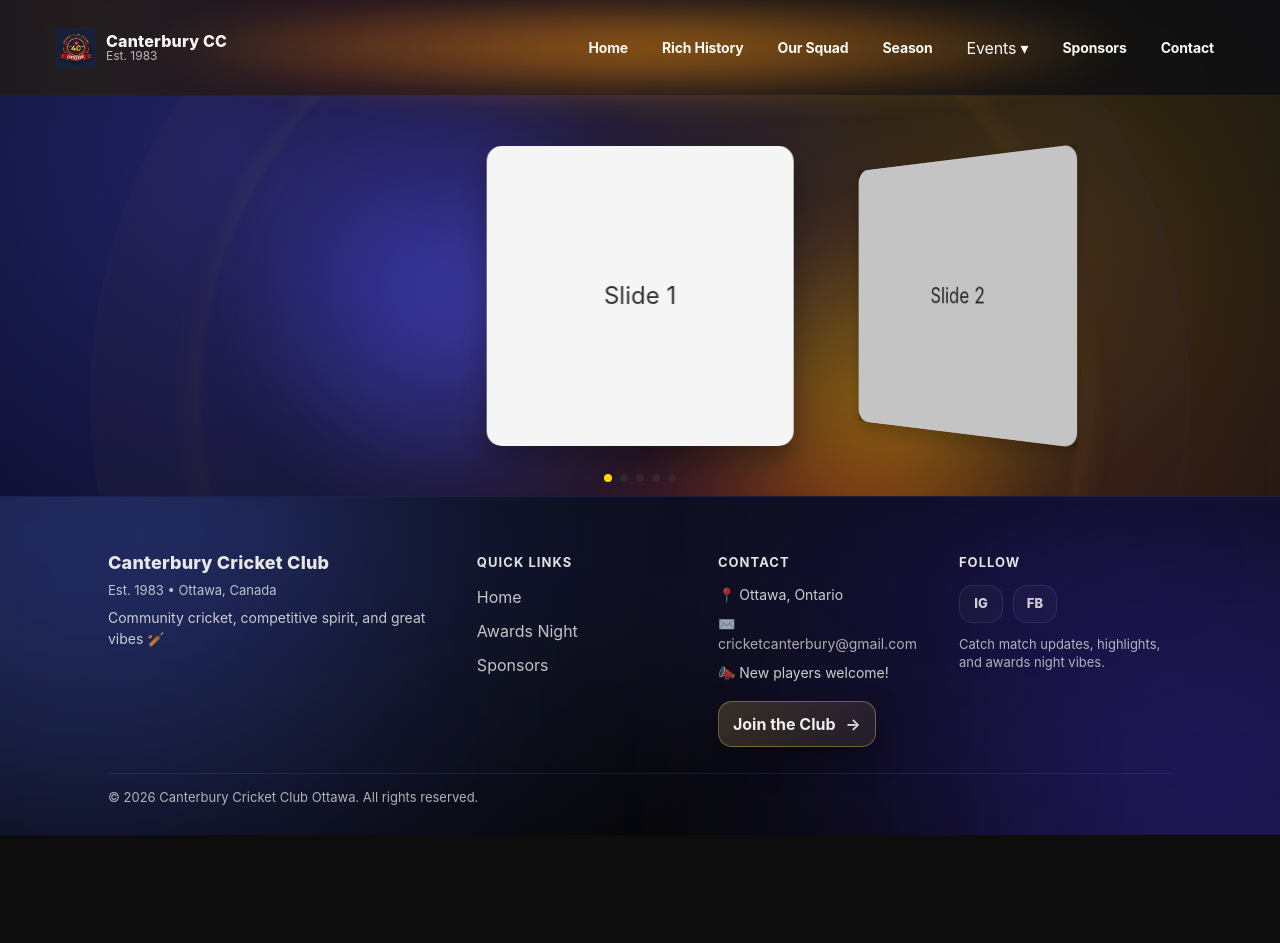
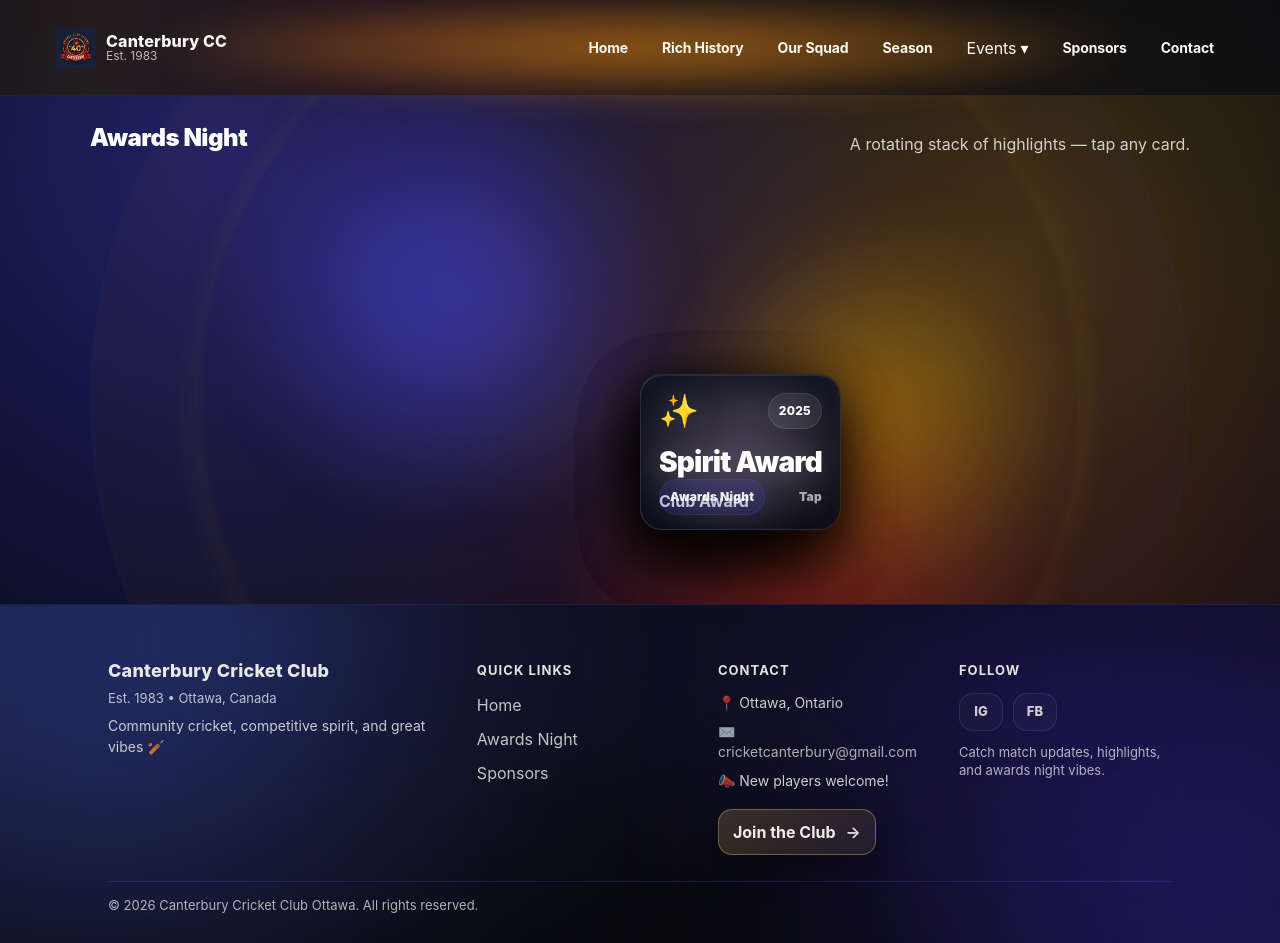
Before and after one commit to snj3vpaul/CanterburyCricket, a React (Vite) app in the folder CanterburyCricket/: page /awards in a window 1280 px wide. Before the commit the page ends 835 px from the top, so only its background shows below. Built offline with nearby package versions, Linux system fonts and the light colour scheme.

Commit message:
CardSwap using GSAP

```diff
--- a/CanterburyCricket/src/components/AwardsCarousel/AwardsCarousel.css
+++ b/CanterburyCricket/src/components/AwardsCarousel/AwardsCarousel.css
@@ -1,55 +1,160 @@
-/* Container styling */
-.awardsSwiper {
-  width: 100%;
-  max-width: 1000px;
-  padding: 50px 0;
+.awardsSwapWrap {
+  width: min(1100px, calc(100% - 36px));
   margin: 0 auto;
+  padding: 24px 0 40px;
 }
 
-/* Each slide */
-.awardsSwiper .swiper-slide {
-  background-color: #f5f5f5;
-  border-radius: 15px;
+.awardsSwapHeader {
+  display: flex;
+  align-items: flex-end;
+  justify-content: space-between;
+  gap: 16px;
+  margin-bottom: 18px;
+}
+
+.awardsSwapTitle {
+  margin: 0;
+  font-weight: 900;
+  letter-spacing: -0.02em;
+}
+
+.awardsSwapSub {
+  margin: 0;
+  opacity: 0.78;
+  max-width: 520px;
+  text-align: right;
+}
+
+.awardsSwapStage {
+  display: grid;
+  place-items: center;
+  padding: 10px 0 0;
+}
+
+/* Award card visuals */
+.awardCard {
+  border-radius: 22px;
+  border: 1px solid rgba(255, 255, 255, 0.10);
+  background: linear-gradient(180deg, rgba(18, 20, 36, 0.82), rgba(10, 12, 24, 0.72));
+  box-shadow:
+    0 22px 60px rgba(0, 0, 0, 0.45),
+    inset 0 1px 0 rgba(255, 255, 255, 0.08);
+  backdrop-filter: blur(14px);
+  overflow: hidden;
+  padding: 18px 18px 16px;
+}
+
+.awardGlow {
+  position: absolute;
+  inset: -40%;
+  background:
+    radial-gradient(closest-side, rgba(79, 82, 255, 0.24), transparent 60%),
+    radial-gradient(closest-side, rgba(247, 181, 0, 0.20), transparent 62%);
+  filter: blur(16px);
+  transform: translateZ(-1px);
+  pointer-events: none;
+}
+
+.awardTop {
+  position: relative;
   display: flex;
   align-items: center;
-  justify-content: center;
-  font-size: 24px;
-  color: #333;
-  width: 300px;
-  height: 300px;
-  box-shadow: 0 8px 20px rgba(0, 0, 0, 0.2);
-  transition: transform 0.3s ease, box-shadow 0.3s ease;
+  justify-content: space-between;
+  gap: 12px;
+  margin-bottom: 12px;
 }
 
-/* Active slide pop-up effect */
-.awardsSwiper .swiper-slide-active {
-  transform: scale(1.1);
-  z-index: 10;
-  box-shadow: 0 15px 25px rgba(0, 0, 0, 0.3);
+.awardEmoji {
+  font-size: 32px;
+  line-height: 1;
+  filter: drop-shadow(0 10px 18px rgba(0, 0, 0, 0.35));
 }
 
-/* Slide shadows for coverflow */
-.awardsSwiper .swiper-slide-shadow-left,
-.awardsSwiper .swiper-slide-shadow-right {
-  background: rgba(0, 0, 0, 0.2);
+.awardMeta {
+  font-size: 12px;
+  font-weight: 800;
+  letter-spacing: 0.02em;
+  padding: 8px 10px;
+  border-radius: 999px;
+  background: rgba(255, 255, 255, 0.08);
+  border: 1px solid rgba(255, 255, 255, 0.10);
 }
 
-/* Pagination bullets */
-.awardsSwiper .swiper-pagination-bullet {
-  background: #333;
-  opacity: 0.6;
+.awardTitle {
+  position: relative;
+  font-size: 28px;
+  font-weight: 1000;
+  letter-spacing: -0.03em;
+  margin-top: 8px;
 }
 
-.awardsSwiper .swiper-pagination-bullet-active {
-  background: gold;
-  opacity: 1;
+.awardSubtitle {
+  position: relative;
+  margin-top: 6px;
+  opacity: 0.82;
+  font-weight: 650;
 }
 
-/* Responsive tweaks for mobile */
-@media (max-width: 640px) {
-  .awardsSwiper .swiper-slide {
-    width: 250px;
-    height: 250px;
-    font-size: 20px;
+.awardFooter {
+  position: absolute;
+  left: 18px;
+  right: 18px;
+  bottom: 14px;
+  display: flex;
+  align-items: center;
+  justify-content: space-between;
+  gap: 12px;
+  opacity: 0.9;
+}
+
+.awardTag {
+  font-size: 12px;
+  font-weight: 900;
+  letter-spacing: 0.02em;
+  padding: 8px 10px;
+  border-radius: 999px;
+  background: rgba(79, 82, 255, 0.14);
+  border: 1px solid rgba(79, 82, 255, 0.22);
+}
+
+.awardHint {
+  font-size: 12px;
+  font-weight: 900;
+  letter-spacing: 0.02em;
+  opacity: 0.7;
+}
+
+/* Hover polish */
+@media (hover: hover) {
+  .awardCard:hover {
+    transform: translateZ(0) scale(1.01);
+    box-shadow:
+      0 26px 70px rgba(0, 0, 0, 0.5),
+      inset 0 1px 0 rgba(255, 255, 255, 0.10);
   }
 }
+
+/* Responsive: make the stage/card smaller on mobile */
+@media (max-width: 680px) {
+  .awardsSwapHeader {
+    flex-direction: column;
+    align-items: flex-start;
+  }
+  .awardsSwapSub {
+    text-align: left;
+  }
+}
+
+/* If you want true responsive cardSwap sizes without a hook,
+   use CSS scale on the stage. This keeps GSAP math stable. */
+@media (max-width: 560px) {
+  .awardsSwapStage {
+    transform: scale(0.86);
+    transform-origin: top center;
+  }
+}
+@media (max-width: 420px) {
+  .awardsSwapStage {
+    transform: scale(0.78);
+  }
+}
--- a/CanterburyCricket/src/components/AwardsCarousel/AwardsCarousel.jsx
+++ b/CanterburyCricket/src/components/AwardsCarousel/AwardsCarousel.jsx
@@ -1,59 +1,69 @@
-import React from "react";
-import { Swiper, SwiperSlide } from "swiper/react";
-import { EffectCoverflow, Pagination, Mousewheel } from "swiper/modules";
-
-// Swiper CSS
-import "swiper/css";
-import "swiper/css/effect-coverflow";
-import "swiper/css/pagination";
-
-// Custom CSS
+import React, { useMemo } from "react";
+import CardSwap, { Card } from "../CardSwap/CardSwap"; // adjust path
 import "./AwardsCarousel.css";
 
-const AwardsCarousel = () => {
+const AWARDS = [
+  { title: "Best Batter", subtitle: "Season Award", meta: "2025 • T20", emoji: "🏏" },
+  { title: "Best Bowler", subtitle: "Season Award", meta: "2025 • CTZ", emoji: "🔥" },
+  { title: "MVP", subtitle: "Club Award", meta: "2025", emoji: "🏆" },
+  { title: "Best Fielder", subtitle: "Season Award", meta: "2025 • CHG", emoji: "🧤" },
+  { title: "Spirit Award", subtitle: "Club Award", meta: "2025", emoji: "✨" },
+];
+
+function AwardCard({ item }) {
   return (
-    <Swiper
-      effect="coverflow"
-      grabCursor={true}
-      centeredSlides={true}
-      slidesPerView={3}
-      coverflowEffect={{
-        rotate: 50,
-        stretch: 0,
-        depth: 100,
-        modifier: 1,
-        slideShadows: true,
-      }}
-      pagination={{ clickable: true }}
-      mousewheel={{
-        forceToAxis: true,  // vertical scroll won't interfere
-        invert: false,
-        sensitivity: 1,
-      }}
-      modules={[EffectCoverflow, Pagination, Mousewheel]}
-      className="awardsSwiper"
-      breakpoints={{
-        0: {
-          slidesPerView: 1,
-          spaceBetween: 20,
-        },
-        640: {
-          slidesPerView: 2,
-          spaceBetween: 30,
-        },
-        1024: {
-          slidesPerView: 3,
-          spaceBetween: 40,
-        },
-      }}
-    >
-      <SwiperSlide>Slide 1</SwiperSlide>
-      <SwiperSlide>Slide 2</SwiperSlide>
-      <SwiperSlide>Slide 3</SwiperSlide>
-      <SwiperSlide>Slide 4</SwiperSlide>
-      <SwiperSlide>Slide 5</SwiperSlide>
-    </Swiper>
+    <Card className="awardCard" role="button" aria-label={item.title} tabIndex={0}>
+      <div className="awardGlow" aria-hidden="true" />
+      <div className="awardTop">
+        <div className="awardEmoji" aria-hidden="true">
+          {item.emoji}
+        </div>
+        <div className="awardMeta">{item.meta}</div>
+      </div>
+
+      <div className="awardTitle">{item.title}</div>
+      <div className="awardSubtitle">{item.subtitle}</div>
+
+      <div className="awardFooter">
+        <span className="awardTag">Awards Night</span>
+        <span className="awardHint">Tap</span>
+      </div>
+    </Card>
   );
-};
+}
 
-export default AwardsCarousel;
+export default function AwardsCarousel() {
+  // Responsive sizing without needing a hook: use CSS vars + clamp in CSS
+  // but we still pass a reasonable base size here.
+  const cards = useMemo(() => AWARDS, []);
+
+  return (
+    <section className="awardsSwapWrap">
+      <div className="awardsSwapHeader">
+        <h2 className="awardsSwapTitle">Awards Night</h2>
+        <p className="awardsSwapSub">A rotating stack of highlights — tap any card.</p>
+      </div>
+
+      <div className="awardsSwapStage">
+        <CardSwap
+          width={560}
+          height={380}
+          cardDistance={58}
+          verticalDistance={68}
+          delay={4500}
+          pauseOnHover={true}
+          easing="elastic"
+          skewAmount={6}
+          onCardClick={(i) => {
+            // optional: open modal, route, etc.
+            // console.log("clicked index", i, cards[i]);
+          }}
+        >
+          {cards.map((item, idx) => (
+            <AwardCard key={idx} item={item} />
+          ))}
+        </CardSwap>
+      </div>
+    </section>
+  );
+}
--- /dev/null
+++ b/CanterburyCricket/src/components/CardSwap/CardSwap.css
@@ -0,0 +1,43 @@
+/* CardSwap.css */
+
+.card-swap-container {
+  position: relative;
+  width: 100%;
+  height: 100%;
+  margin: 0 auto;
+
+  display: grid;
+  place-items: center;
+
+  perspective: 900px;
+  transform-origin: center;
+  overflow: visible;
+}
+
+/* Keep your CardSwap math (x/y/z) stable; scale the whole stage on small screens */
+@media (max-width: 768px) {
+  .card-swap-container {
+    transform: scale(0.82);
+  }
+}
+
+@media (max-width: 480px) {
+  .card-swap-container {
+    transform: scale(0.68);
+  }
+}
+
+.card {
+  position: absolute;
+  top: 50%;
+  left: 50%;
+
+  transform-style: preserve-3d;
+  will-change: transform;
+
+  backface-visibility: hidden;
+  -webkit-backface-visibility: hidden;
+
+  /* DO NOT set strong visuals here if AwardsCarousel.css handles it */
+  border-radius: 18px;
+}
--- /dev/null
+++ b/CanterburyCricket/src/components/CardSwap/CardSwap.jsx
@@ -0,0 +1,209 @@
+import React, {
+  Children,
+  cloneElement,
+  forwardRef,
+  isValidElement,
+  useEffect,
+  useMemo,
+  useRef,
+} from "react";
+import gsap from "gsap";
+import "./CardSwap.css";
+
+export const Card = forwardRef(({ customClass, className, ...rest }, ref) => (
+  <div
+    ref={ref}
+    {...rest}
+    className={`card ${customClass ?? ""} ${className ?? ""}`.trim()}
+  />
+));
+Card.displayName = "Card";
+
+const makeSlot = (i, distX, distY, total) => ({
+  x: i * distX,
+  y: -i * distY,
+  z: -i * distX * 1.5,
+  zIndex: total - i,
+});
+
+const placeNow = (el, slot, skew) =>
+  gsap.set(el, {
+    x: slot.x,
+    y: slot.y,
+    z: slot.z,
+    xPercent: -50,
+    yPercent: -50,
+    skewY: skew,
+    transformOrigin: "center center",
+    zIndex: slot.zIndex,
+    force3D: true,
+  });
+
+export default function CardSwap({
+  width = 520,
+  height = 380,
+  cardDistance = 56,
+  verticalDistance = 66,
+  delay = 4500,
+  pauseOnHover = true,
+  onCardClick,
+  skewAmount = 6,
+  easing = "elastic",
+  children,
+}) {
+  const config =
+    easing === "elastic"
+      ? {
+          ease: "elastic.out(0.6,0.9)",
+          durDrop: 1.8,
+          durMove: 1.8,
+          durReturn: 1.8,
+          promoteOverlap: 0.9,
+          returnDelay: 0.05,
+        }
+      : {
+          ease: "power1.inOut",
+          durDrop: 0.75,
+          durMove: 0.75,
+          durReturn: 0.75,
+          promoteOverlap: 0.45,
+          returnDelay: 0.2,
+        };
+
+  const childArr = useMemo(() => Children.toArray(children), [children]);
+
+  const refs = useMemo(
+    () => childArr.map(() => React.createRef()),
+    // eslint-disable-next-line react-hooks/exhaustive-deps
+    [childArr.length]
+  );
+
+  const order = useRef(Array.from({ length: childArr.length }, (_, i) => i));
+  const tlRef = useRef(null);
+  const intervalRef = useRef(null);
+  const container = useRef(null);
+
+  useEffect(() => {
+    const total = refs.length;
+    if (!total) return;
+
+    refs.forEach((r, i) => {
+      if (r.current) placeNow(r.current, makeSlot(i, cardDistance, verticalDistance, total), skewAmount);
+    });
+
+    const swap = () => {
+      if (order.current.length < 2) return;
+
+      const [front, ...rest] = order.current;
+      const elFront = refs[front].current;
+      if (!elFront) return;
+
+      const tl = gsap.timeline();
+      tlRef.current = tl;
+
+      // drop front card down
+      tl.to(elFront, {
+        y: "+=520",
+        duration: config.durDrop,
+        ease: config.ease,
+      });
+
+      // promote others forward
+      tl.addLabel("promote", `-=${config.durDrop * config.promoteOverlap}`);
+      rest.forEach((idx, i) => {
+        const el = refs[idx].current;
+        if (!el) return;
+        const slot = makeSlot(i, cardDistance, verticalDistance, total);
+
+        tl.set(el, { zIndex: slot.zIndex }, "promote");
+        tl.to(
+          el,
+          {
+            x: slot.x,
+            y: slot.y,
+            z: slot.z,
+            duration: config.durMove,
+            ease: config.ease,
+          },
+          `promote+=${i * 0.12}`
+        );
+      });
+
+      // return front to back slot
+      const backSlot = makeSlot(total - 1, cardDistance, verticalDistance, total);
+      tl.addLabel("return", `promote+=${config.durMove * config.returnDelay}`);
+      tl.call(() => {
+        gsap.set(elFront, { zIndex: backSlot.zIndex });
+      }, undefined, "return");
+
+      tl.to(
+        elFront,
+        {
+          x: backSlot.x,
+          y: backSlot.y,
+          z: backSlot.z,
+          duration: config.durReturn,
+          ease: config.ease,
+        },
+        "return"
+      );
+
+      tl.call(() => {
+        order.current = [...rest, front];
+      });
+    };
+
+    // start
+    swap();
+    intervalRef.current = window.setInterval(swap, delay);
+
+    // hover pause (desktop-friendly)
+    if (pauseOnHover) {
+      const node = container.current;
+      if (!node) return;
+
+      const pause = () => {
+        tlRef.current?.pause();
+        if (intervalRef.current) window.clearInterval(intervalRef.current);
+      };
+
+      const resume = () => {
+        tlRef.current?.play();
+        intervalRef.current = window.setInterval(swap, delay);
+      };
+
+      node.addEventListener("mouseenter", pause);
+      node.addEventListener("mouseleave", resume);
+
+      return () => {
+        node.removeEventListener("mouseenter", pause);
+        node.removeEventListener("mouseleave", resume);
+        if (intervalRef.current) window.clearInterval(intervalRef.current);
+      };
+    }
+
+    return () => {
+      if (intervalRef.current) window.clearInterval(intervalRef.current);
+    };
+  }, [cardDistance, verticalDistance, delay, pauseOnHover, skewAmount, easing, refs]);
+
+  const rendered = childArr.map((child, i) =>
+    isValidElement(child)
+      ? cloneElement(child, {
+          key: i,
+          ref: refs[i],
+          style: { width, height, ...(child.props.style ?? {}) },
+          onClick: (e) => {
+            child.props.onClick?.(e);
+            onCardClick?.(i);
+          },
+        })
+      : child
+  );
+
+  return (
+    <div ref={container} className="card-swap-container" style={{ width, height }}>
+      {rendered}
+    </div>
+  );
+}
```
